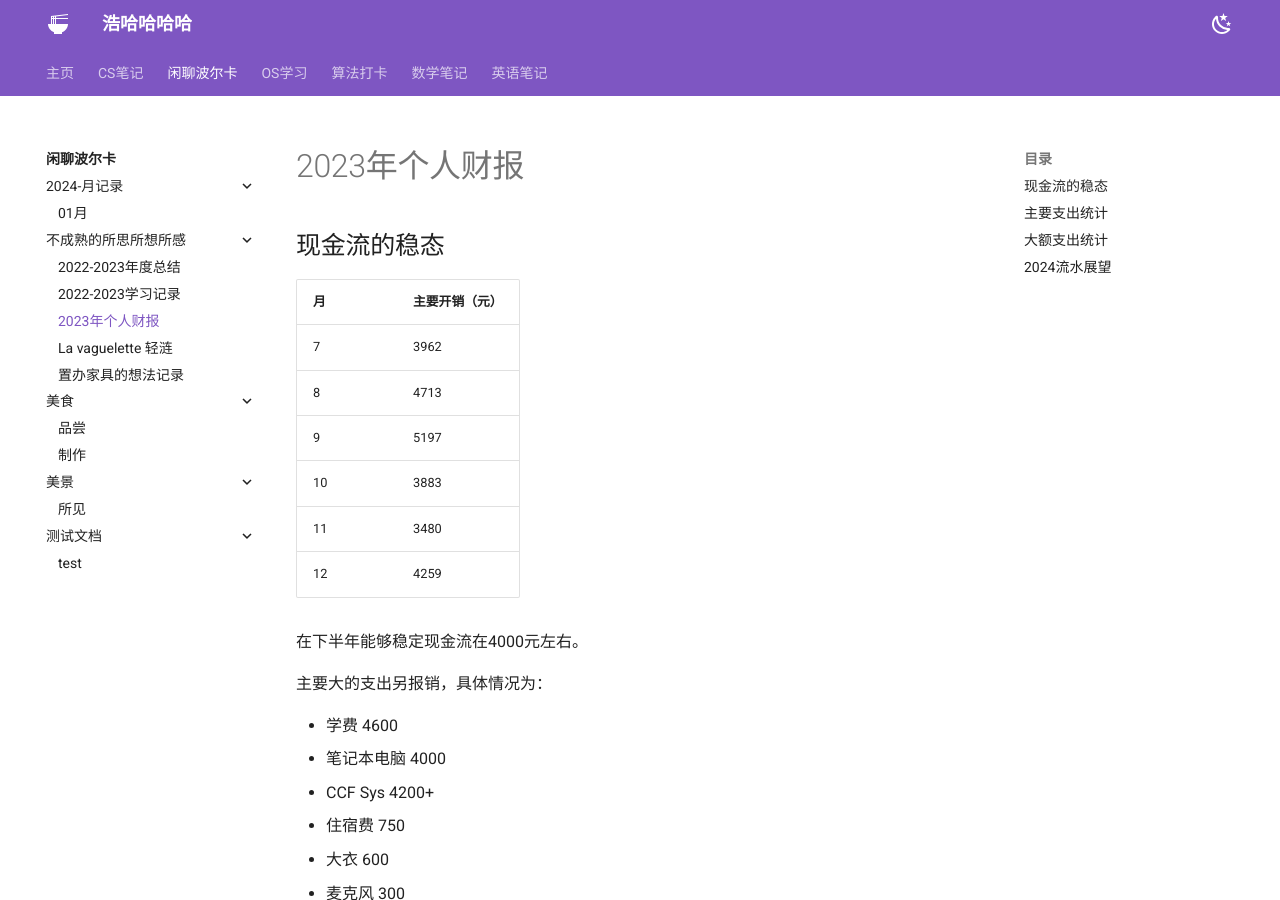
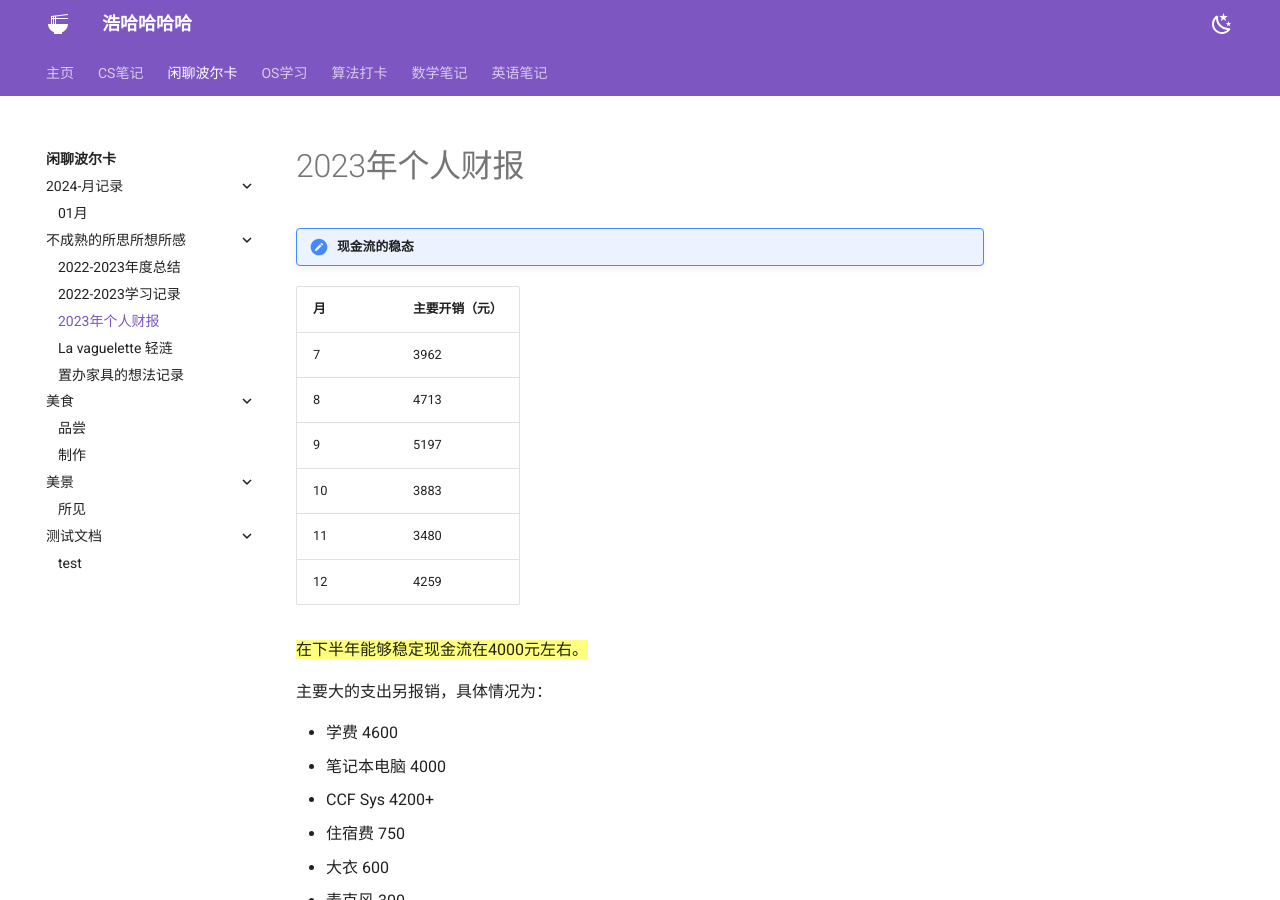
Before and after one commit to Haohahahaha/chat, an MkDocs documentation site: the page built from docs/thought/2022-2023_summary/2023-personal_financial_report.md, in a window 1280 px wide and 900 px high. Built offline with MkDocs 1.6.1 and Material for MkDocs 9.7.7, drawn with Linux system fonts in a browser that asks for light colours; some of the changed lines change nothing that is shown.

Commit message:
2024-02-07_14:44:45 update

```diff
--- a/docs/thought/2022-2023_summary/2023-personal_financial_report.md
+++ b/docs/thought/2022-2023_summary/2023-personal_financial_report.md
@@ -1,6 +1,6 @@
 # 2023年个人财报
 
-## 现金流的稳态
+!!! note "现金流的稳态"
 
 | 月   | 主要开销（元） |
 | ---- | -------------- |
@@ -11,7 +11,7 @@
 | 11   | 3480           |
 | 12   | 4259           |
 
-在下半年能够稳定现金流在4000元左右。
+==在下半年能够稳定现金流在4000元左右。==
 
 主要大的支出另报销，具体情况为：
 
@@ -23,7 +23,7 @@
 - 麦克风 300
 - ……
 
-## 主要支出统计
+!!! note "主要支出统计"
 
 根据统计数据，可知 `0-20` ,  `20-50` , `50-100` , `100-200`  三档各支出次数最频繁，总和基本相等，均在 `10000-12000` 之间。
 
@@ -44,6 +44,8 @@
 
 即 **平均** 每四天 支出 536 元。
 
+{==
+
 经过一年的建设，家里的物件基本齐全，不需要再添什么东西了：
 
 - 应减少  `20-50` , `50-100` , `100-200`  三档的支出，非必要不支出，尽量将每日消费保持在30元左右的餐费。
@@ -52,7 +54,9 @@
 
 （同时减少吃饭次数，加大锻炼，保持健康体质。）
 
-## 大额支出统计
+==}
+
+!!! note "大额支出统计"
 
 - 考研专业课班 3898
 - 考研数学答疑班 599
@@ -65,6 +69,8 @@
 - 五星级酒店 828
 - 聚餐 520+392+373+311+293+278……
 
+{==
+
 2024年需注意：
 
 1. 在进行大额支出前进行认真的调查研究（主要为需求是否必须、是否有代替解决方案等）
@@ -75,7 +81,9 @@
    3. 知识性投入：考研是必要的，卖课的真没必要😅（优秀课程巨多，掌握英语和基本功，就不用为自己的愚蠢花钱）。
    4. 参加活动（必须的支出）
 
-## 2024流水展望
+==}
+
+!!! tip "2024流水展望"
 
 每月方案 - 2500：
 
```
